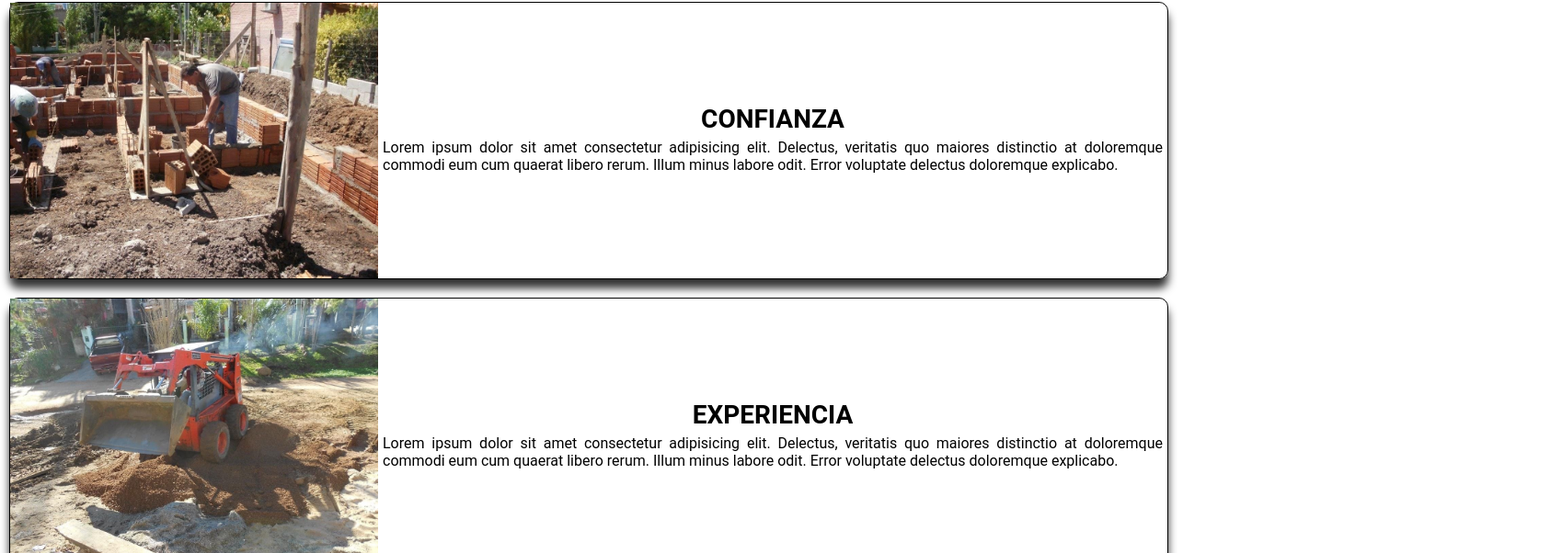
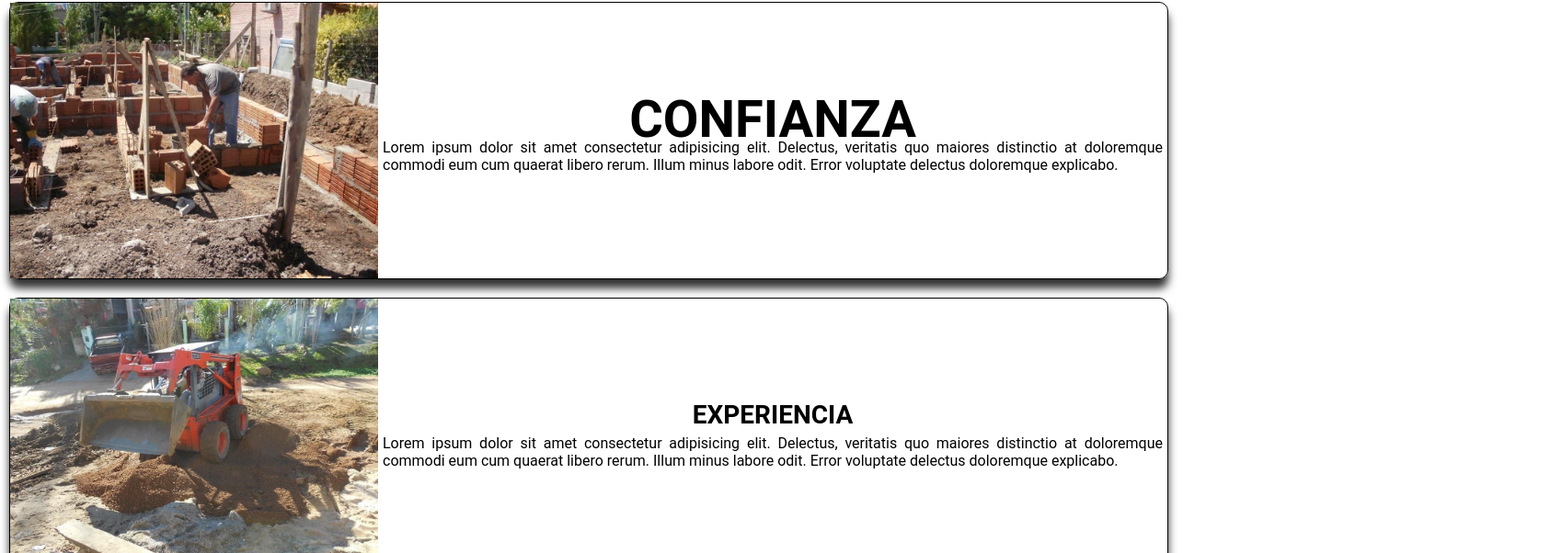
Before and after one commit to cindymsl/Proyecto-final-, a plain HTML site: page assets/pages/nuestraempresa.html in a window 1280 px wide. In both pictures the pointer is over the element "CONFIANZA". Shown: the part 98-700 px from the top of the page at 92% size, 1698 px wide, since content can reach past the window. Drawn offline with Linux system fonts and the light colour scheme.

Commit message:
hover h1

```diff
--- a/assets/css/estilos.css
+++ b/assets/css/estilos.css
@@ -114,6 +114,10 @@ footer p {
 .empresa-1 p {
     padding: 5px;
     text-align: justify;
+}
+.empresa-1 h2:hover {
+    transform: scale(2);
+    cursor: pointer;
 }
 
 
```
